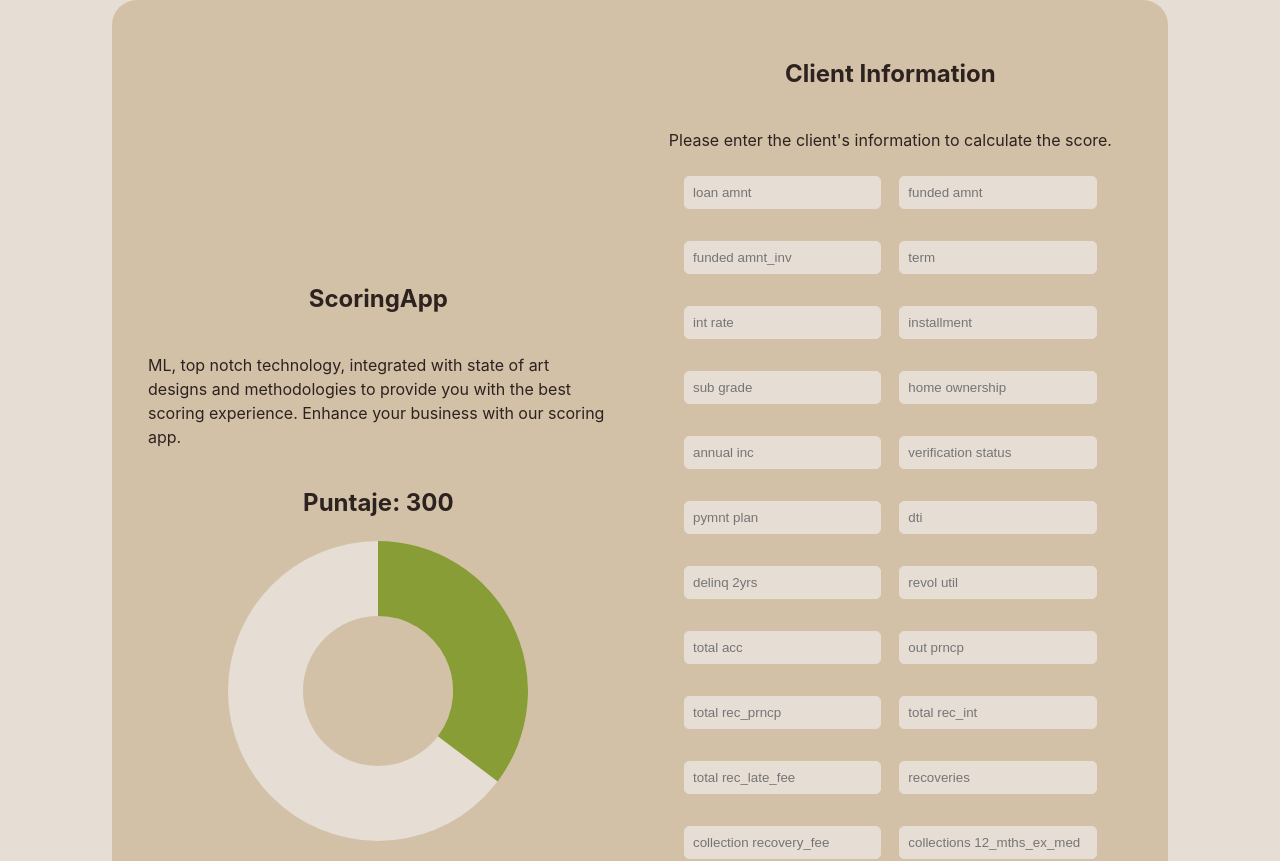
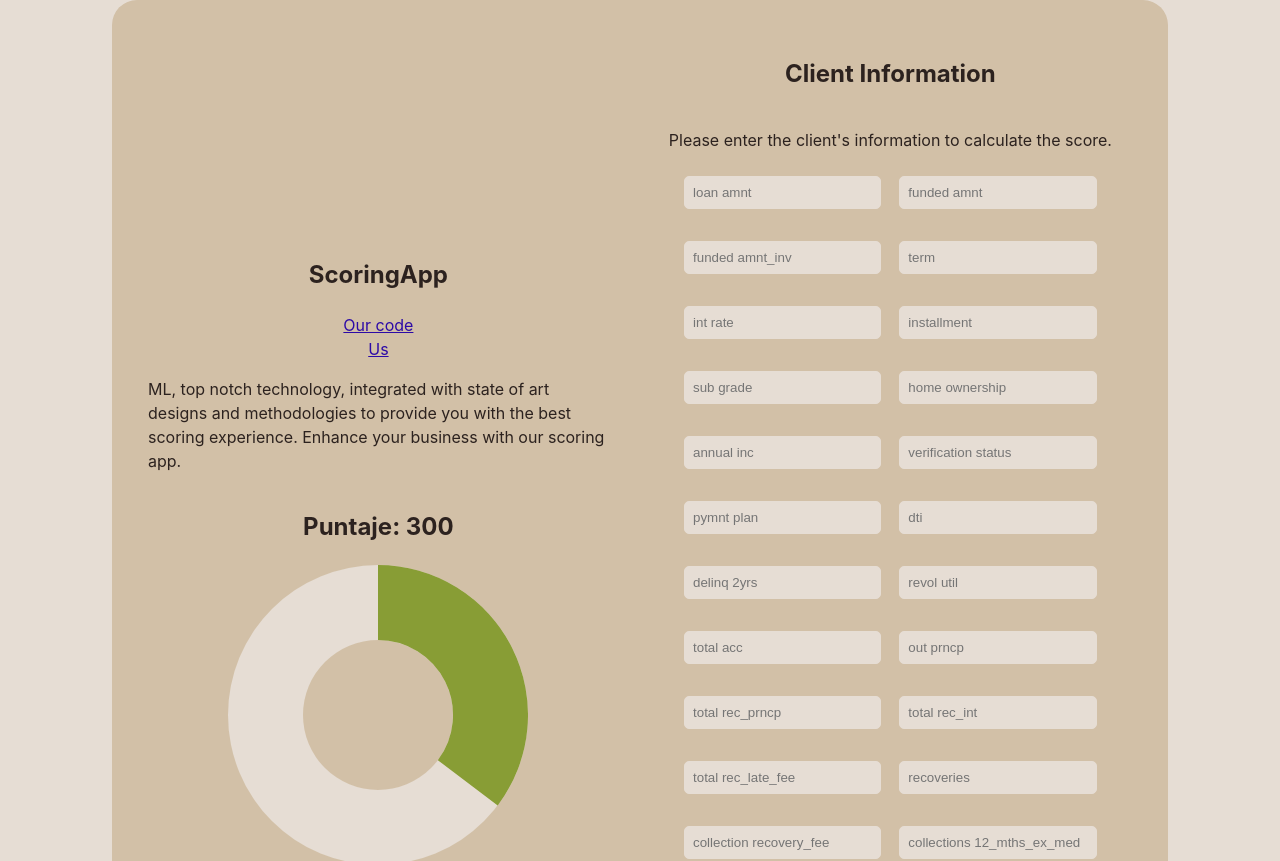
Before and after one commit to OneSunPiece/modelos-riesgo-credito, a React (Vite) app in the folder frontend/: page / in a window 1280 px wide. Shown: the top 861 px of the page. Built offline with nearby package versions, Linux system fonts and the light colour scheme.

Commit message:
Add ugly links for our repo and video

```diff
--- a/frontend/src/App.css
+++ b/frontend/src/App.css
@@ -68,6 +68,11 @@
     width: 100%;
     padding: 20px;
   }
+  a {
+    color: #2C0AA7;
+    text-decoration: none;
+    text-decoration: underline;
+  }
 
 /* Responsive styling */
 @media (max-width: 1200px) {
--- a/frontend/src/App.jsx
+++ b/frontend/src/App.jsx
@@ -62,10 +62,13 @@ function App() {
 
       <section className="Scoring">
         <h1>ScoringApp</h1>
+        <span className="Link"><a href="https://github.com/OneSunPiece/modelos-riesgo-credito">Our code</a></span>
+        <span className="Link"><a href="https://drive.google.com/drive/folders/1kPMrEg4jTkIBZmZXHYwioHJtkVc7IkRQ?usp=sharing">Us</a></span>
         <p>
         ML, top notch technology, integrated with state of art designs and methodologies
         to provide you with the best scoring experience. Enhance your business with our scoring app.
         </p>
+
 
         <h2>Puntaje: {score}</h2>
         <Arc
```
